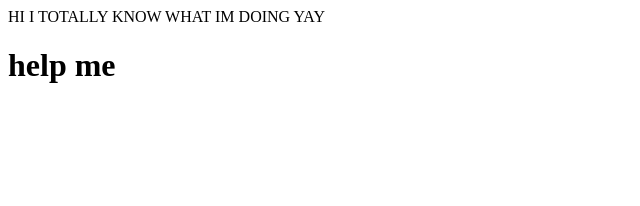
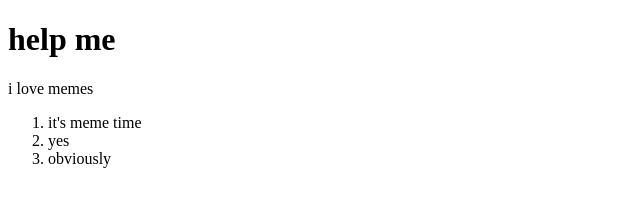
Before and after one commit to Theawesome2020/theawesome2020.GitHub.io, a plain HTML site: page index.html in a window 1280 px wide. Shown: the whole page, without its empty margins (0-640 px from the left). Drawn offline with Linux system fonts and the light colour scheme.

Commit message:
it's meme time....boi

```diff
--- a/index.html
+++ b/index.html
@@ -2,9 +2,14 @@
 <html>
 	<head>
 		<title>meme</title>
-        <p1>HI I TOTALLY KNOW WHAT IM DOING YAY</p1>
 	</head>
 	<body>
 		<h1>help me</h1>
+		<p>i love memes</p>
+		<ol>
+			<li>it's meme time</li>
+			<li>yes</li>
+			<li>obviously</li>
+		</ol>
 	</body>
 </html>
```
